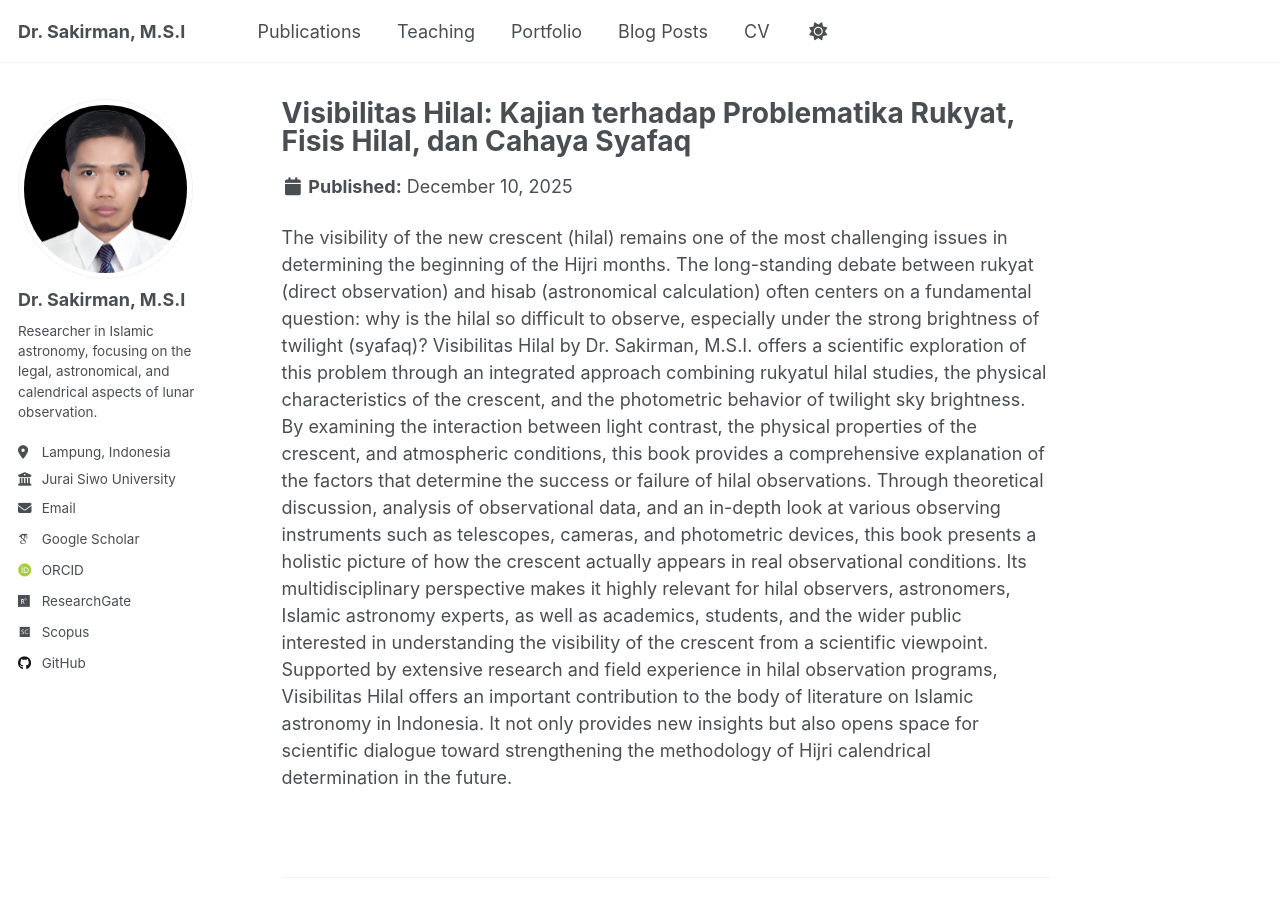
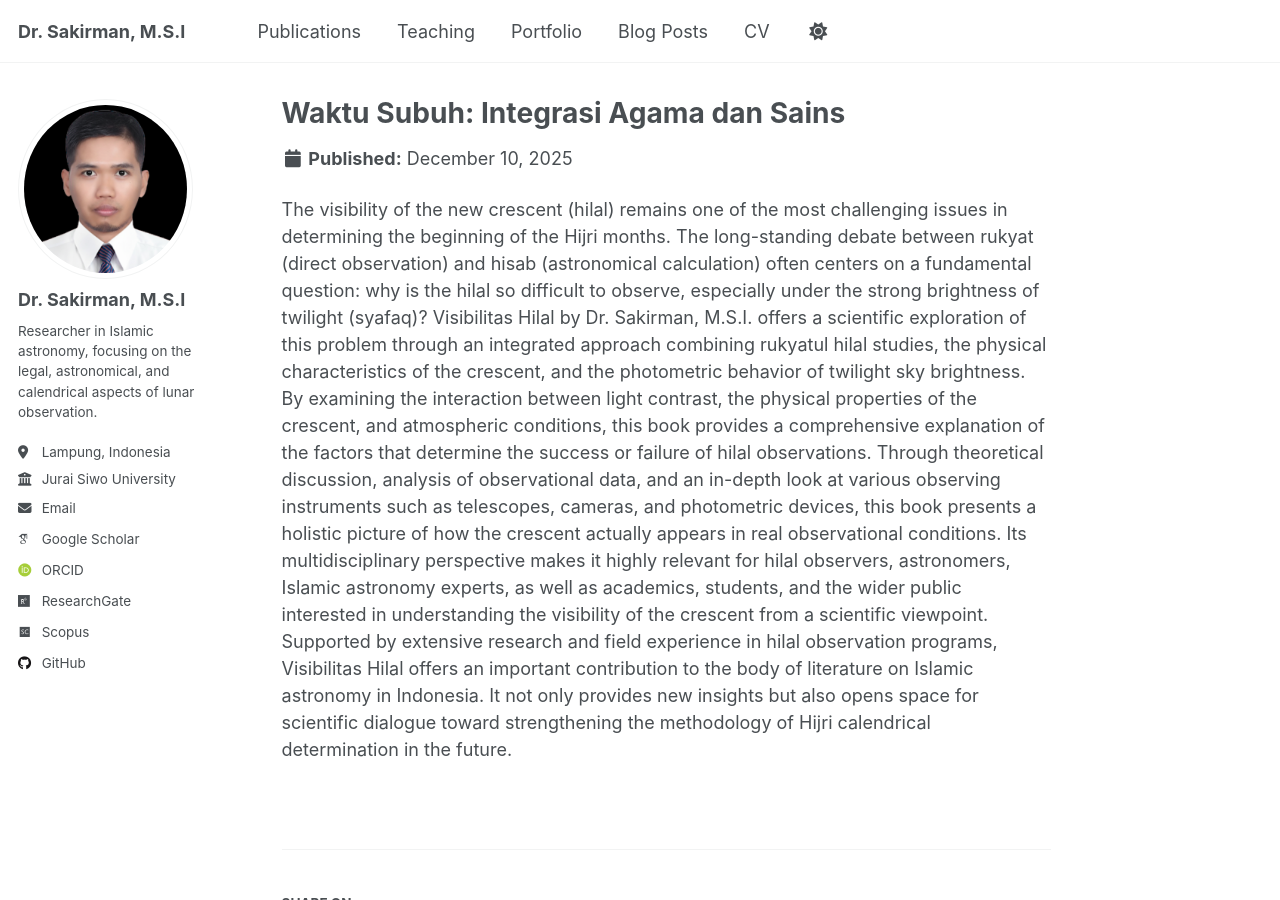
Before and after one commit to sakir-man/sakir-man.github.io, a Jekyll site: the page built from _portfolio/portfolio-2.md, in a window 1280 px wide and 900 px high. Built offline with Jekyll 4.4.1, drawn with Linux system fonts in a browser that asks for light colours; some web fonts are replaced; a script that is not in the unit is left out.

Commit message:
Update portfolio-2.md

```diff
--- a/_portfolio/portfolio-2.md
+++ b/_portfolio/portfolio-2.md
@@ -1,5 +1,5 @@
 ---
-title: "Visibilitas Hilal: Kajian terhadap Problematika Rukyat, Fisis Hilal, dan Cahaya Syafaq"
+title: "Waktu Subuh: Integrasi Agama dan Sains"
 excerpt: "<img src='/images/buku8.jpg'>"
 collection: portfolio
 ---
```
